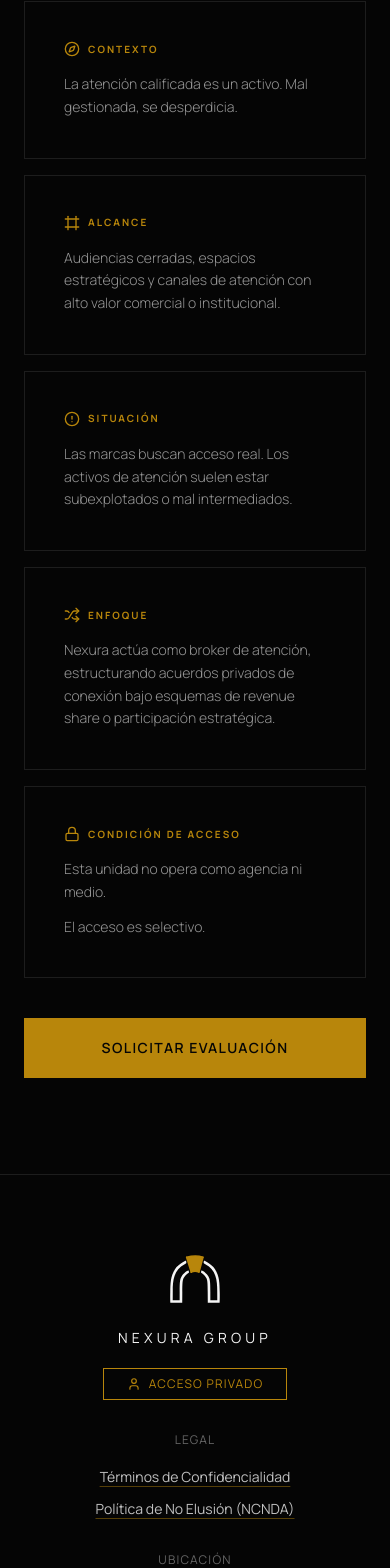
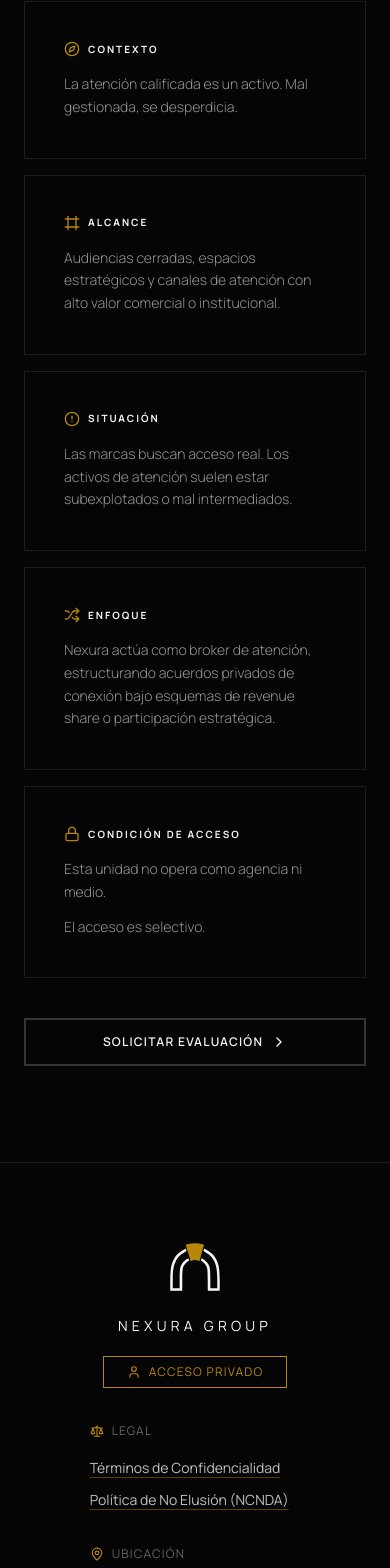
Before and after one commit to free4fun/nexura, a Next.js app: page /unidad/attention-brokerage in a window 390 px wide. Shown: the part 385-1953 px from the top of the page. Built offline with nearby package versions, Linux system fonts and the light colour scheme.

Commit message:
feat: enhance DivisionUnidadPage and Footer; improve layout, accessibility, and visual elements

```diff
--- a/app/unidad/[unit]/page.tsx
+++ b/app/unidad/[unit]/page.tsx
@@ -4,10 +4,10 @@ import type { IconType } from 'react-icons';
 import {
   LuBuilding2 as Building2,
   LuBriefcase as Briefcase,
+  LuChevronRight as ChevronRight,
   LuCircleAlert as AlertCircle,
   LuCompass as Compass,
   LuFrame as Frame,
-  LuFileText as FileText,
   LuGem as Gem,
   LuFingerprint as Fingerprint,
   LuLock as Lock,
@@ -162,7 +162,7 @@ export default async function DivisionUnidadPage({
               </div>
 
               <div className="flex items-start justify-end pt-1 shrink-0">
-                <content.Icon strokeWidth={1.8} className="text-nexura-gold w-[86px] h-[86px]" />
+                <content.Icon strokeWidth={1.3} className="text-nexura-gold w-[86px] h-[86px]" />
               </div>
             </div>
           </div>
@@ -170,8 +170,8 @@ export default async function DivisionUnidadPage({
           <div className="mt-8">
             <div className="md:max-w-2xl md:mx-auto">
               <div className="bg-nexura-black p-10 hover:bg-nexura-surface transition-colors duration-500 ring-1 ring-inset ring-nexura-white/10 md:ring-nexura-white/15 lg:ring-nexura-white/10">
-                <h2 className="flex items-center gap-2 text-nexura-gold text-[10px] md:text-xs font-bold tracking-[0.2em] uppercase mb-4">
-                  <Compass size={16} strokeWidth={2} className="shrink-0" />
+                <h2 className="flex items-center gap-2 text-nexura-white text-[10px] md:text-xs font-bold tracking-[0.2em] uppercase mb-4">
+                  <Compass size={16} strokeWidth={2} className="shrink-0 text-nexura-gold" />
                   Contexto
                 </h2>
                 <div className="space-y-4">
@@ -186,8 +186,8 @@ export default async function DivisionUnidadPage({
           <div className="max-w-3xl mx-auto lg:max-w-5xl">
             <div className="mt-4 flex flex-col gap-4 md:mt-8 md:grid md:grid-cols-2 md:gap-8 lg:gap-10 md:border-0 md:divide-y-0 md:pr-px lg:pr-0">
               <div className="bg-nexura-black p-10 hover:bg-nexura-surface transition-colors duration-500 ring-1 ring-inset ring-nexura-white/10 md:ring-nexura-white/15 lg:ring-nexura-white/10">
-                <h2 className="flex items-center gap-2 text-nexura-gold text-[10px] md:text-xs font-bold tracking-[0.2em] uppercase mb-4">
-                  <Frame size={16} strokeWidth={2} className="shrink-0" />
+                <h2 className="flex items-center gap-2 text-nexura-white text-[10px] md:text-xs font-bold tracking-[0.2em] uppercase mb-4">
+                  <Frame size={16} strokeWidth={2} className="shrink-0 text-nexura-gold" />
                   Alcance
                 </h2>
                 <p className="text-nexura-white/60 font-light leading-relaxed text-sm md:text-base">
@@ -196,8 +196,8 @@ export default async function DivisionUnidadPage({
               </div>
 
               <div className="bg-nexura-black p-10 hover:bg-nexura-surface transition-colors duration-500 ring-1 ring-inset ring-nexura-white/10 md:ring-nexura-white/15 lg:ring-nexura-white/10">
-                <h2 className="flex items-center gap-2 text-nexura-gold text-[10px] md:text-xs font-bold tracking-[0.2em] uppercase mb-4">
-                  <AlertCircle size={16} strokeWidth={2} className="shrink-0" />
+                <h2 className="flex items-center gap-2 text-nexura-white text-[10px] md:text-xs font-bold tracking-[0.2em] uppercase mb-4">
+                  <AlertCircle size={16} strokeWidth={2} className="shrink-0 text-nexura-gold" />
                   Situación
                 </h2>
                 <p className="text-nexura-white/60 font-light leading-relaxed text-sm md:text-base">
@@ -206,8 +206,8 @@ export default async function DivisionUnidadPage({
               </div>
 
               <div className="bg-nexura-black p-10 hover:bg-nexura-surface transition-colors duration-500 ring-1 ring-inset ring-nexura-white/10 md:ring-nexura-white/15 lg:ring-nexura-white/10">
-                <h2 className="flex items-center gap-2 text-nexura-gold text-[10px] md:text-xs font-bold tracking-[0.2em] uppercase mb-4">
-                  <Shuffle size={16} strokeWidth={2} className="shrink-0" />
+                <h2 className="flex items-center gap-2 text-nexura-white text-[10px] md:text-xs font-bold tracking-[0.2em] uppercase mb-4">
+                  <Shuffle size={16} strokeWidth={2} className="shrink-0 text-nexura-gold" />
                   Enfoque
                 </h2>
                 <p className="text-nexura-white/60 font-light leading-relaxed text-sm md:text-base">
@@ -216,8 +216,8 @@ export default async function DivisionUnidadPage({
               </div>
 
               <div className="bg-nexura-black p-10 hover:bg-nexura-surface transition-colors duration-500 ring-1 ring-inset ring-nexura-white/10 md:ring-nexura-white/15 lg:ring-nexura-white/10">
-                <h2 className="flex items-center gap-2 text-nexura-gold text-[10px] md:text-xs font-bold tracking-[0.2em] uppercase mb-4">
-                  <Lock size={16} strokeWidth={2} className="shrink-0" />
+                <h2 className="flex items-center gap-2 text-nexura-white text-[10px] md:text-xs font-bold tracking-[0.2em] uppercase mb-4">
+                  <Lock size={16} strokeWidth={2} className="shrink-0 text-nexura-gold" />
                   Condición de Acceso
                 </h2>
 
@@ -238,9 +238,10 @@ export default async function DivisionUnidadPage({
               <div className="max-w-xl mx-auto">
                 <Link
                   href="/dossier"
-                  className="block w-full text-center bg-nexura-gold text-nexura-black font-sans font-semibold uppercase tracking-widest py-5 text-sm hover:bg-nexura-goldLight transition-colors"
+                  className="group w-full ring-2 ring-inset ring-nexura-white/20 md:ring-nexura-white/35 lg:ring-nexura-white/20 text-nexura-white text-xs uppercase tracking-widest py-4 hover:bg-nexura-gold hover:ring-nexura-gold hover:text-nexura-black transition-all duration-300 inline-flex items-center justify-center gap-2 font-semibold"
                 >
-                  Solicitar Evaluación
+                  Solicitar Evaluación{' '}
+                  <ChevronRight size={16} className="group-hover:translate-x-1 transition-transform" />
                 </Link>
               </div>
             </div>
--- a/components/Footer.tsx
+++ b/components/Footer.tsx
@@ -2,7 +2,7 @@
 
 import React, { useEffect, useState } from 'react';
 import Link from 'next/link';
-import { LuMail, LuUser } from 'react-icons/lu';
+import { LuMail, LuMapPin, LuScale, LuUser } from 'react-icons/lu';
 import { FaLinkedinIn } from 'react-icons/fa6';
 import { SiSubstack } from 'react-icons/si';
 import { useAuth } from '@/context/AuthContext';
@@ -38,15 +38,21 @@ export default function Footer() {
             </div>
 
             <div className="flex flex-col md:flex-row gap-8 md:gap-16 text-center md:text-left">
-                <div className="md:text-left">
-                    <h4 className="text-xs uppercase tracking-widest text-nexura-white/40 mb-4">Legal</h4>
+                <div className="text-left md:text-left">
+                    <h4 className="inline-flex items-center gap-2 text-xs uppercase tracking-widest text-nexura-white/40 mb-4">
+                        <LuScale size={14} className="text-nexura-gold" />
+                        Legal
+                    </h4>
                     <ul className="space-y-2">
                         <li><Link href="/legal/terms" className="nexura-text-link text-sm transition-colors">Términos de Confidencialidad</Link></li>
                         <li><Link href="/legal/ncnda" className="nexura-text-link text-sm transition-colors">Política de No Elusión (NCNDA)</Link></li>
                     </ul>
                 </div>
-                <div className="md:text-left">
-                    <h4 className="text-xs uppercase tracking-widest text-nexura-white/40 mb-4">Ubicación</h4>
+                <div className="text-left md:text-left">
+                    <h4 className="inline-flex items-center gap-2 text-xs uppercase tracking-widest text-nexura-white/40 mb-4">
+                        <LuMapPin size={14} className="text-nexura-gold" />
+                        Ubicación
+                    </h4>
                     <ul className="space-y-2">
                         <li><span className="text-sm text-nexura-white/30">Base Legal: Uruguay</span></li>
                         <li><Link href="/operaciones-globales" className="nexura-text-link text-sm transition-colors">Operaciones Globales Selectivas</Link></li>
@@ -68,7 +74,7 @@ export default function Footer() {
                             <span>contacto@nexura.lat</span>
                         </Link>
 
-                        <div className="flex items-center gap-3">
+                        <div className="flex items-center gap-4">
                             <Link
                                 href="https://www.linkedin.com/company/nexura-lat"
                                 target="_blank"
```
Also changed, not shown: components/LandingSections.tsx (+30 -18 lines).
